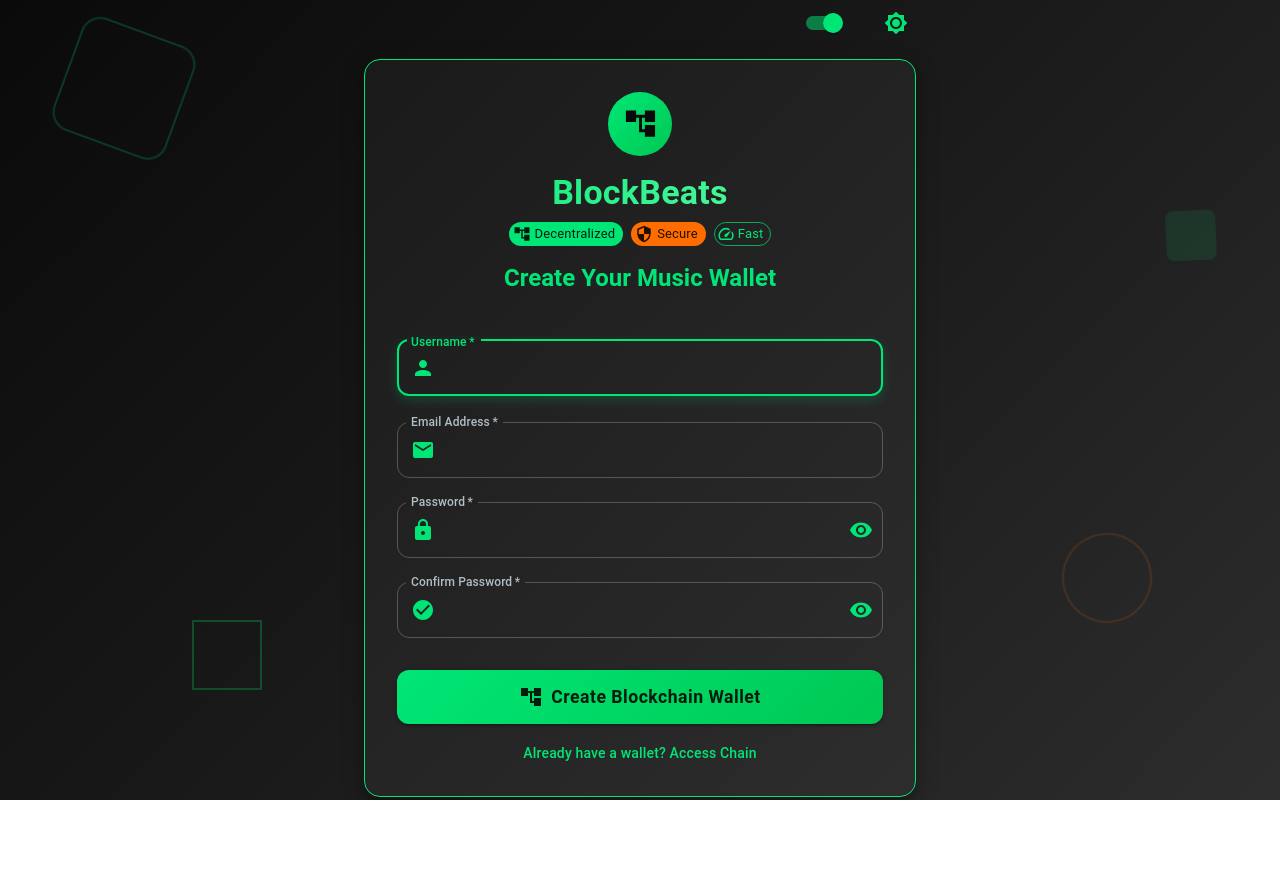
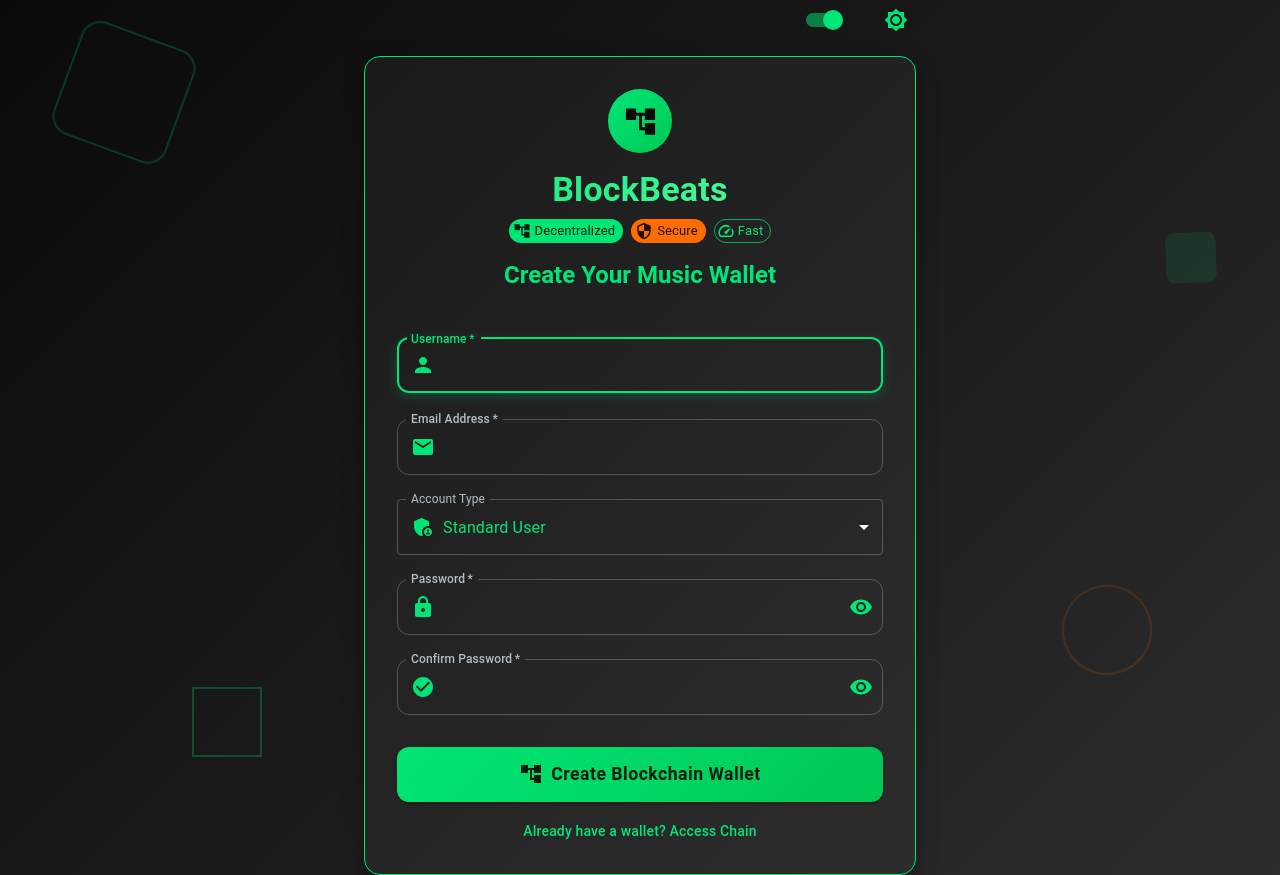
Before and after one commit to EPW80/collaborative-playlist-backend, a React (Create React App) app in the folder frontend/: page /register in a window 1280 px wide. Before the commit the page ends 800 px from the top, so only its background shows below. Built offline with nearby package versions, Linux system fonts and the light colour scheme; no server answers.

Commit message:
deploy debug

```diff
--- a/frontend/src/pages/RegisterPage.js
+++ b/frontend/src/pages/RegisterPage.js
@@ -16,6 +16,10 @@ import {
   Chip,
   IconButton,
   InputAdornment,
+  FormControl,
+  InputLabel,
+  Select,
+  MenuItem,
 } from "@mui/material";
 import {
   Security,
@@ -29,6 +33,8 @@ import {
   Email,
   Person,
   CheckCircle,
+  AdminPanelSettings,
+  VpnKey,
 } from "@mui/icons-material";
 import { useNavigate } from "react-router-dom";
 import { useAuth } from "../context/AuthContext";
@@ -134,6 +140,8 @@ function RegisterPage() {
     email: "",
     password: "",
     confirmPassword: "",
+    role: "user",
+    adminSecret: "",
   });
   const [validationError, setValidationError] = useState("");
 
@@ -160,6 +168,12 @@ function RegisterPage() {
 
     if (formData.password.length < 6) {
       setValidationError("Password must be at least 6 characters long");
+      return;
+    }
+
+    // Validate admin secret if admin role is selected
+    if (formData.role === 'admin' && !formData.adminSecret.trim()) {
+      setValidationError("Admin secret key is required for administrator accounts");
       return;
     }
 
@@ -427,6 +441,55 @@ function RegisterPage() {
                       }}
                     />
 
+                    <FormControl fullWidth margin="normal">
+                      <InputLabel id="role-select-label">Account Type</InputLabel>
+                      <Select
+                        labelId="role-select-label"
+                        id="role"
+                        name="role"
+                        value={formData.role}
+                        onChange={handleChange}
+                        disabled={isLoading}
+                        label="Account Type"
+                        startAdornment={
+                          <InputAdornment position="start">
+                            <AdminPanelSettings color="primary" />
+                          </InputAdornment>
+                        }
+                      >
+                        <MenuItem value="user">Standard User</MenuItem>
+                        <MenuItem value="admin">Administrator</MenuItem>
+                      </Select>
+                    </FormControl>
+
+                    {formData.role === 'admin' && (
+                      <TextField
+                        margin="normal"
+                        required
+                        fullWidth
+                        name="adminSecret"
+                        label="Admin Secret Key"
+                        type="password"
+                        value={formData.adminSecret}
+                        onChange={handleChange}
+                        disabled={isLoading}
+                        helperText="Enter the admin secret key to create an administrator account"
+                        InputProps={{
+                          startAdornment: (
+                            <InputAdornment position="start">
+                              <VpnKey color="primary" />
+                            </InputAdornment>
+                          ),
+                        }}
+                        sx={{
+                          "& .MuiInputLabel-root": {
+                            color: "text.secondary",
+                            fontWeight: 500,
+                          },
+                        }}
+                      />
+                    )}
+
                     <TextField
                       margin="normal"
                       required
```
